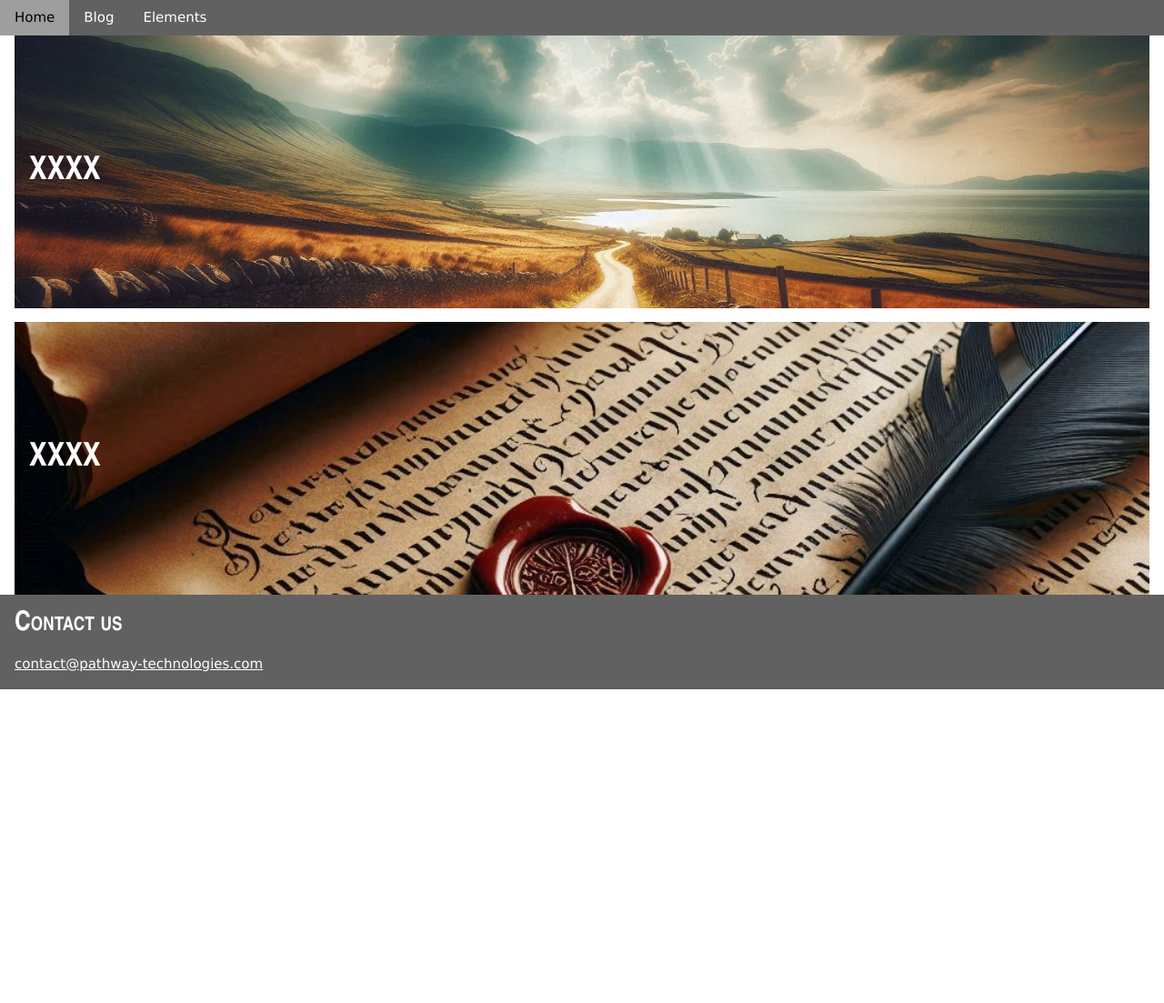
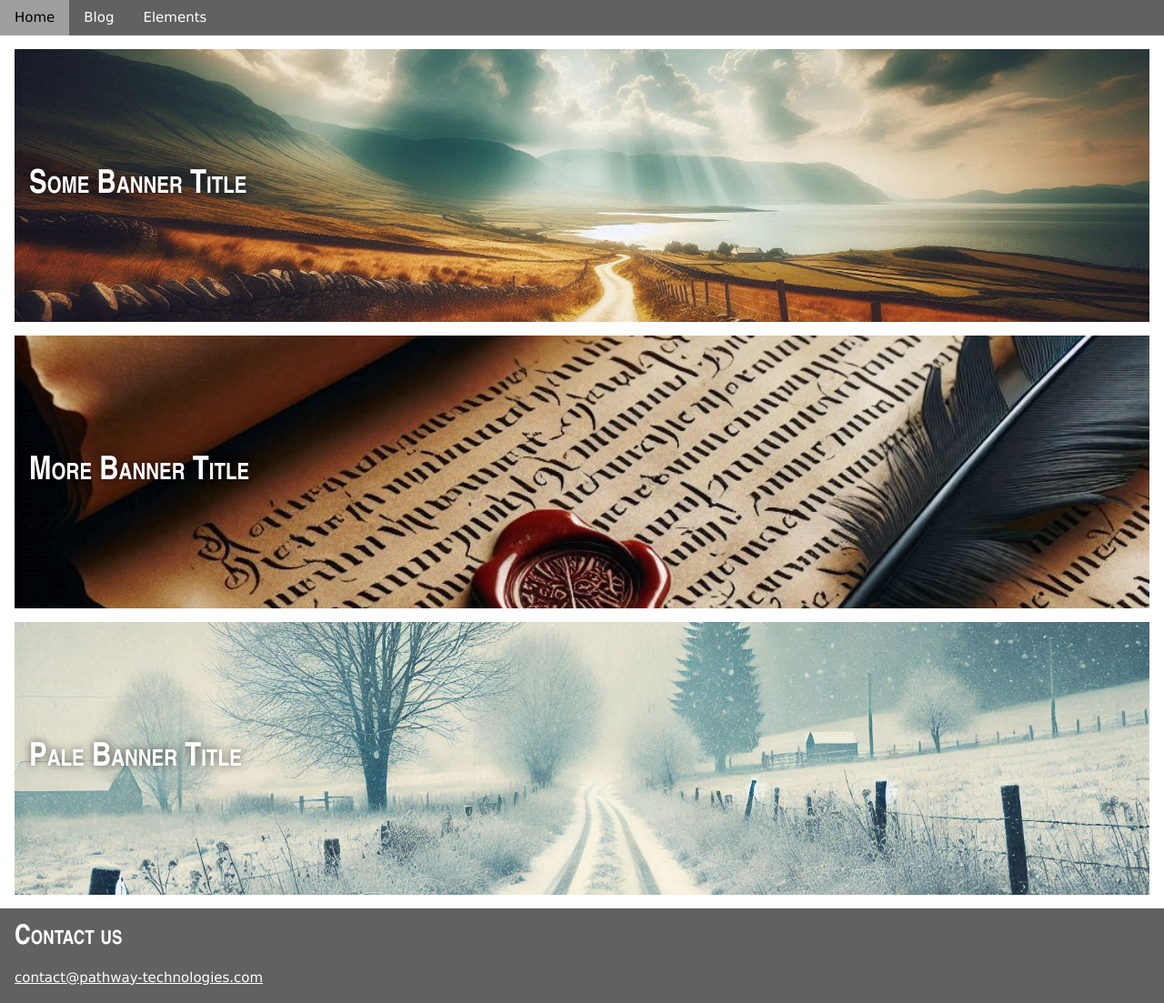
Before and after one commit to ptl-cloud/ptl-cloud.github.io, a Jekyll site: the page built from docs/pages/elements/ptl-hero-banner.md, in a window 1280 px wide and 1103 px high. Shown: the whole window at 91% size. Built offline with Jekyll 4.4.1, drawn with Linux system fonts in a browser that asks for light colours.

Commit message:
Add shadow to banner text

```diff
--- a/docs/_includes/ptl-hero-banner.html
+++ b/docs/_includes/ptl-hero-banner.html
@@ -2,7 +2,7 @@
   <img class="ptl-hero-banner-image" src="{{ include.image }}" alt="Banner Image" />
   {% if include.title %}
   <div class="w3-display-left w3-container">
-    <h1 class="w3-text-white">{{ include.title }}</h1>
+    <h1 class="w3-text-white ptl-hero-banner-text">{{ include.title }}</h1>
   </div>
   {% endif %}
 </div>
--- a/docs/_sass/ptl.scss
+++ b/docs/_sass/ptl.scss
@@ -20,3 +20,8 @@
   height: $banner-height;
   object-fit: cover;
 }
+
+// Hero Banner text style (apply a shadow to make white text visible on pale background)
+.ptl-hero-banner-text {
+  text-shadow: 0px 0px 10px rgba(0, 0, 0, 0.65);
+}
--- a/docs/pages/elements/ptl-hero-banner.md
+++ b/docs/pages/elements/ptl-hero-banner.md
@@ -4,6 +4,10 @@ title: ptl-hero-banner
 permalink: /elements/ptl-hero-banner
 ---
 
-{% include ptl-hero-banner.html image='/assets/images/designer/Pathway_1792x1024.jpeg' title='XXXX' %}
 <p></p>
-{% include ptl-hero-banner.html image='/assets/images/designer/20241130_LoremIpsum.jpeg' title='XXXX' %}
+{% include ptl-hero-banner.html image='/assets/images/designer/Pathway_1792x1024.jpeg' title='Some Banner Title' %}
+<p></p>
+{% include ptl-hero-banner.html image='/assets/images/designer/20241130_LoremIpsum.jpeg' title='More Banner Title' %}
+<p></p>
+{% include ptl-hero-banner.html image='/assets/images/designer/20241220_Designer.jpeg' title='Pale Banner Title' %}
+<p></p>
```
Also changed, not shown: docs/assets/images/designer/20241220_Designer.jpeg (added).
